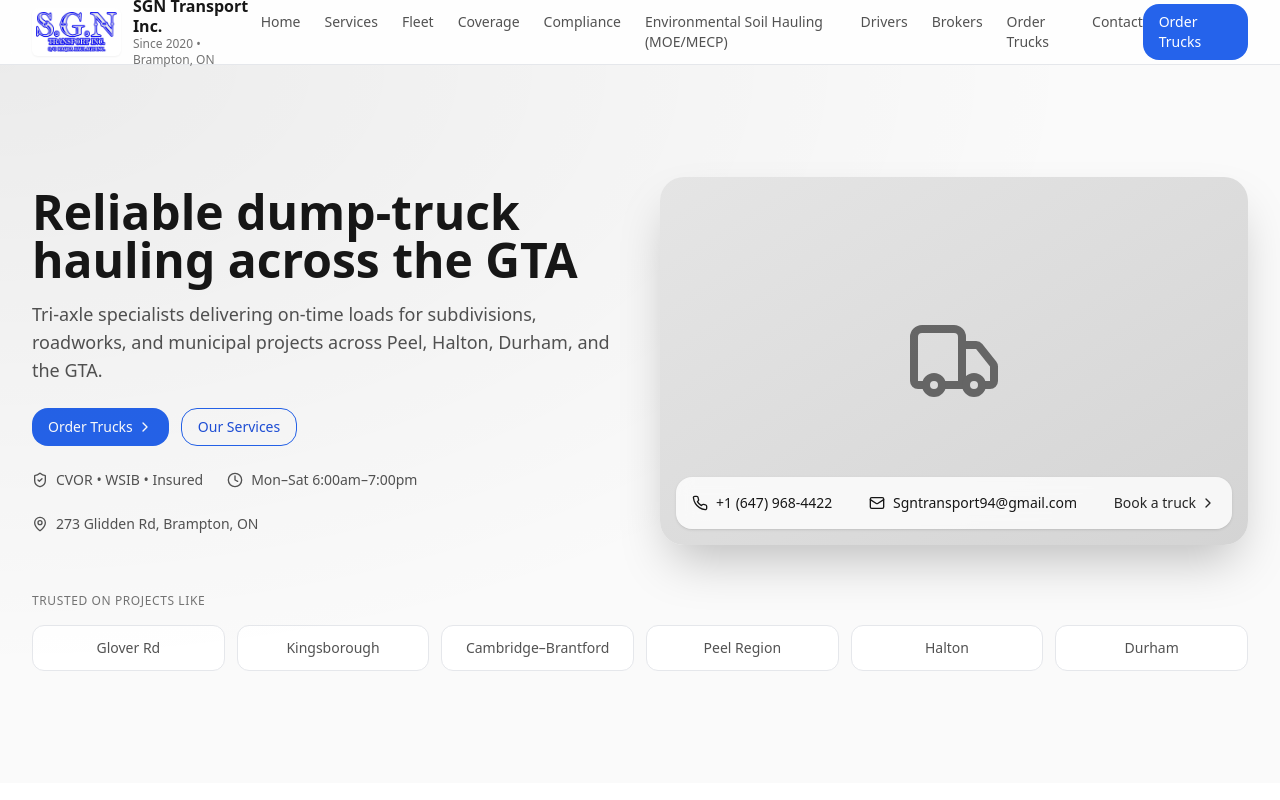
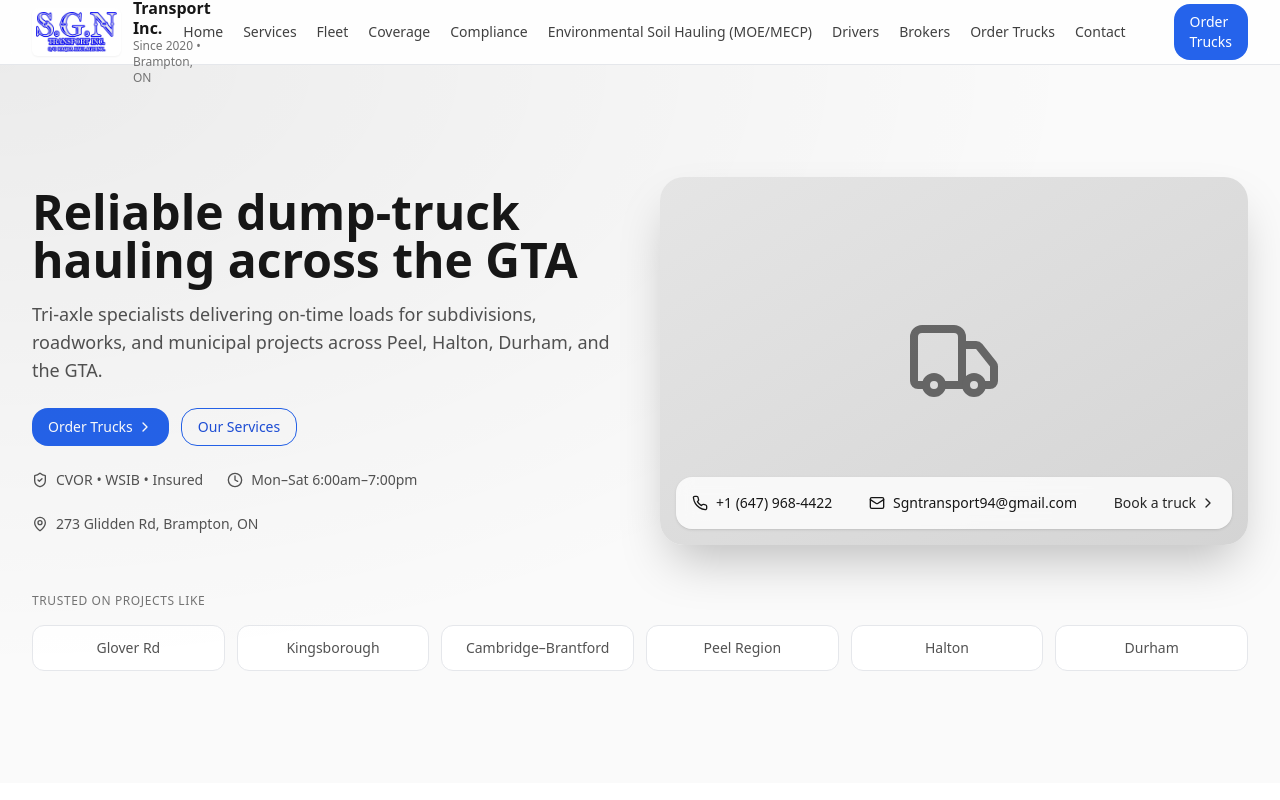
Before and after one commit to JassSgn33/sgn-transport-website, a Next.js app: page / in a window 1280 px wide. Shown: the top 800 px of the page. Built offline with nearby package versions, Linux system fonts and the light colour scheme.

Commit message:
Refactor navigation and order button layout

```diff
--- a/app/page.jsx
+++ b/app/page.jsx
@@ -61,12 +61,22 @@
                 <div className="text-xs text-neutral-500">Since 2020 • Brampton, ON</div>
               </div>
             </a>
-            <nav className="hidden md:flex gap-6 text-sm">
-              {NAV.map(n => <a key={n.href} href={n.href} className="text-neutral-600 hover:text-neutral-900">{n.label}</a>)}
-            </nav>
-            <div className="flex items-center gap-3">
-              <a href="#order" className="btn btn-primary">Order Trucks</a>
-            </div>
+           <nav className="hidden md:flex items-center gap-5 mr-8 lg:mr-12 text-sm">
+  {NAV.map(n => (
+    <a
+      key={n.href}
+      href={n.href}
+      className="text-neutral-700 hover:text-neutral-900 whitespace-nowrap"
+    >
+      {n.label}
+    </a>
+  ))}
+</nav>
+
+<div className="flex items-center">
+  <a href="#order" className="btn btn-primary">Order Trucks</a>
+</div>
+
           </div>
         </div>
       </header>
```
